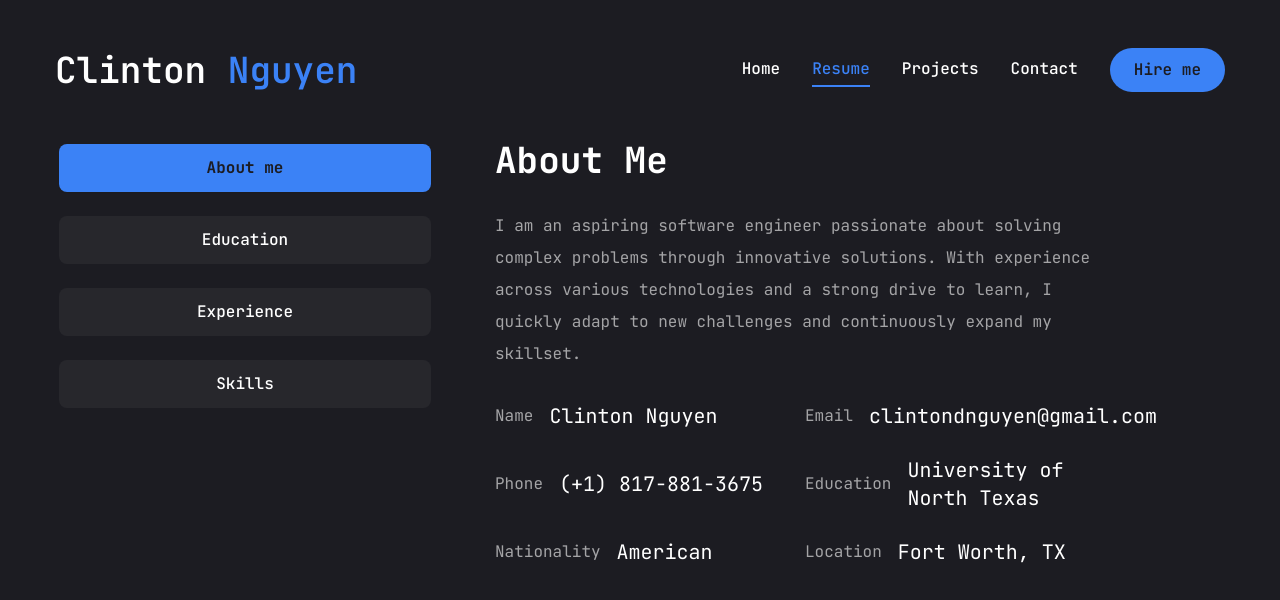
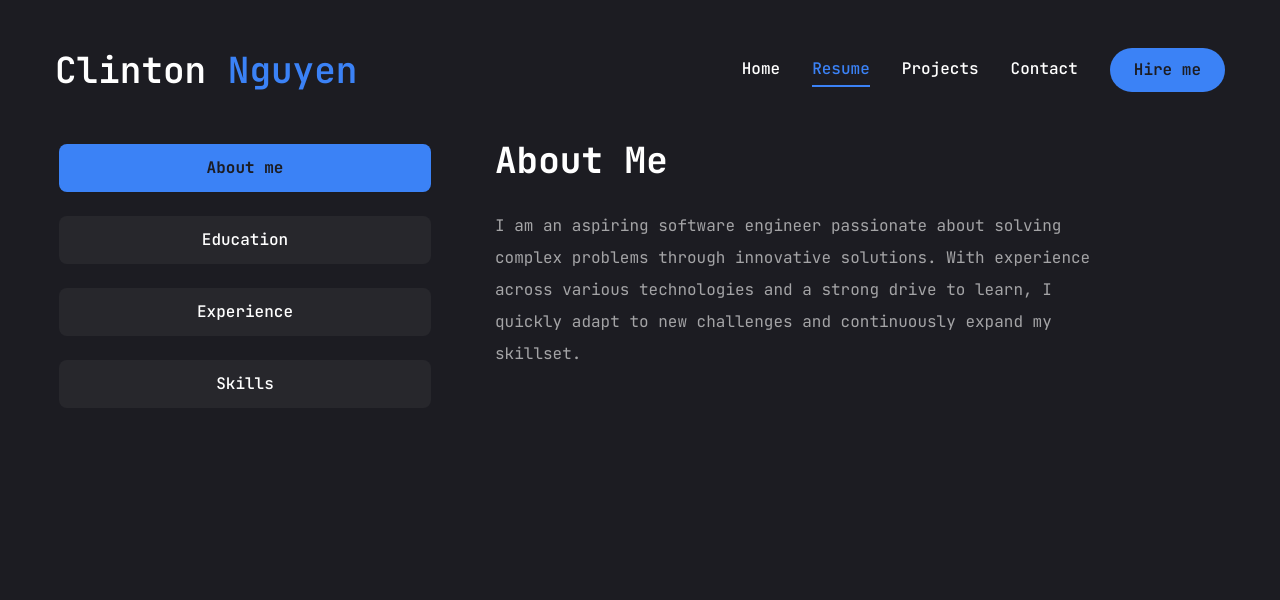
Before and after one commit to clintonnguyen/clinton-portfolio, a Next.js app: page /resume in a window 1280 px wide. Shown: the top 600 px of the page. Built offline with nearby package versions, Linux system fonts and the light colour scheme.

Commit message:
Update resume and projects pages

```diff
--- a/app/projects/page.jsx
+++ b/app/projects/page.jsx
@@ -22,10 +22,22 @@ import WorkSliderBtns from "@/components/WorkSliderBtns";
 const projects = [
   {
     num: "01",
+    title: "Rock Climbing App",
+    description: [
+      "A mobile app enabling users to create, edit, and delete climbing sessions with detailed climb logging including grade, attempts, ratings, and media attachments.",
+      "Designed React Native UI components from Figma wireframes with a clean minimalistic design based on 90+ user survey responses. Architected Supabase backend with Row Level Security, PostgreSQL database, and cloud storage for photos/videos.",
+    ],
+    stack: ["React Native", "Supabase", "PostgreSQL", "Figma"],
+    image: "",
+    github: "https://github.com/ksheahen/Rock-Climbing-App",
+    live: "",
+  },
+  {
+    num: "02",
     title: "MonsterMatcher",
     description: [
-      "A spooky twist on traditional dating apps, this Tinder-like app connects ghouls, goblins, and all things monstrous with human or monster fans looking for a frightfully fun match. Swipe through profiles of eerie characters and see if sparks (or spooky chills) fly.",
-      "Created at HackUNT24",
+      "A full-stack dating application built at HackUNT24 using the MERN stack. Engineered secure JWT authentication with refresh tokens, user-based access control, and persistent sessions achieving 99.9% uptime.",
+      "Developed responsive UI components and created RESTful API endpoints for profile management, matchmaking logic, and user interactions. Delivered technical demo to panel of industry judges.",
     ],
     stack: ["MongoDB", "Express", "React", "Node.js"],
     image:
@@ -34,29 +46,16 @@ const projects = [
     live: "https://monster-matcher.vercel.app/",
   },
   {
-    num: "02",
+    num: "03",
     title: "noteTaker",
     description: [
-      "A full-stack note-taking application built with the MERN (MongoDB, Express.js, React, Node.js) stack. This application allows users to create, manage, and organize their notes with a clean and intuitive interface.",
-      "Created at HackUTA24",
+      "Led a 3-person team at HackUTA24 in developing a full-stack note-taking application using the MERN stack. Engineered RESTful API endpoints achieving 50ms average response time.",
+      "Designed responsive interface using React and Tailwind CSS, increasing user retention by 35%. Validated API endpoints using Postman for quality assurance.",
     ],
-    stack: ["MongoDB", "Express", "React", "Node.js, Tailwind"],
+    stack: ["MongoDB", "Express", "React", "Node.js", "Tailwind"],
     image: "https://i.imgur.com/94YdWYd.png",
     github: "https://github.com/MegaClinton/noteTaker",
     live: "https://notetaker.up.railway.app/",
-  },
-  {
-    num: "03",
-    title: "Student Management System",
-    description: [
-      "An efficient student data management system comparing time complexities of Linked Lists and Binary Search Trees for optimized data operations.",
-      "Features include adding, searching, and updating student records, with demonstrated scalability handling 100,000 student entries generated using Python's Faker library.",
-    ],
-    stack: ["C++", "Python"],
-    image:
-      "https://github.com/user-attachments/assets/7a5b76f0-271a-404f-8abf-2933c8b79248",
-    github: "https://github.com/MegaClinton/Student-Management-System",
-    live: "",
   },
 ];
 
--- a/app/resume/page.jsx
+++ b/app/resume/page.jsx
@@ -19,7 +19,15 @@ import {
   SiTailwindcss,
   SiPostgresql,
   SiMongodb,
+  SiTypescript,
+  SiUnity,
+  SiFigma,
+  SiJenkins,
+  SiTableau,
+  SiPostman,
 } from "react-icons/si";
+
+import { TbBrandReactNative } from "react-icons/tb";
 
 import Image from "next/image";
 
@@ -28,32 +36,6 @@ const about = {
   title: "About Me",
   description:
     "I am an aspiring software engineer passionate about solving complex problems through innovative solutions. With experience across various technologies and a strong drive to learn, I quickly adapt to new challenges and continuously expand my skillset.",
-  info: [
-    {
-      fieldName: "Name",
-      fieldValue: "Clinton Nguyen",
-    },
-    {
-      fieldName: "Email",
-      fieldValue: "clintondnguyen@gmail.com",
-    },
-    {
-      fieldName: "Phone",
-      fieldValue: "(+1) 817-881-3675",
-    },
-    {
-      fieldName: "Education",
-      fieldValue: "University of North Texas",
-    },
-    {
-      fieldName: "Nationality",
-      fieldValue: "American",
-    },
-    {
-      fieldName: "Location",
-      fieldValue: "Fort Worth, TX",
-    },
-  ],
 };
 
 // experience data
@@ -62,6 +44,11 @@ const experience = {
   title: "My Experience",
   description: "Here is where I've worked and what I've done.",
   items: [
+    {
+      company: "Citi",
+      position: "Software Developer",
+      duration: "June 2025 - August 2025",
+    },
     {
       company: "Edikt Studios",
       position: "Game Developer",
@@ -77,14 +64,14 @@ const education = {
   description: "Here is where I've studied and what I've learned.",
   items: [
     {
+      institution: "University of North Texas",
+      degree: "B.S. Computer Science",
+      duration: "August 2022 - May 2026",
+    },
+    {
       institution: "CodeSignal",
       degree: "Full-Stack Engineering with JavaScript",
       duration: "2024",
-    },
-    {
-      institution: "University of North Texas",
-      degree: "B.S. Computer Science",
-      duration: "August 2022 - May 2026",
     },
   ],
 };
@@ -108,16 +95,20 @@ const skills = {
       skillName: "javascript",
     },
     {
+      icon: <SiTypescript />,
+      skillName: "typescript",
+    },
+    {
       icon: <FaReact />,
       skillName: "react.js",
     },
     {
+      icon: <TbBrandReactNative />,
+      skillName: "react native",
+    },
+    {
       icon: <FaNodeJs />,
       skillName: "node.js",
-    },
-    {
-      icon: <SiTailwindcss />,
-      skillName: "tailwind.css",
     },
     {
       icon: <SiNextdotjs />,
@@ -126,6 +117,10 @@ const skills = {
     {
       icon: <SiExpress />,
       skillName: "express.js",
+    },
+    {
+      icon: <SiTailwindcss />,
+      skillName: "tailwind.css",
     },
     {
       icon: <FaPython />,
@@ -140,6 +135,18 @@ const skills = {
       skillName: "c++",
     },
     {
+      icon: <SiUnity />,
+      skillName: "unity",
+    },
+    {
+      icon: <SiPostgresql />,
+      skillName: "postgresql",
+    },
+    {
+      icon: <SiMongodb />,
+      skillName: "mongodb",
+    },
+    {
       icon: <FaGithub />,
       skillName: "github",
     },
@@ -148,12 +155,20 @@ const skills = {
       skillName: "git",
     },
     {
-      icon: <SiPostgresql />,
-      skillName: "postgresql",
+      icon: <SiFigma />,
+      skillName: "figma",
     },
     {
-      icon: <SiMongodb />,
-      skillName: "mongodb",
+      icon: <SiJenkins />,
+      skillName: "jenkins",
+    },
+    {
+      icon: <SiTableau />,
+      skillName: "tableau",
+    },
+    {
+      icon: <SiPostman />,
+      skillName: "postman",
     },
   ],
 };
@@ -205,19 +220,6 @@ const Resume = () => {
                 <p className="max-w-[600px] text-white/60 mx-auto xl:mx-0">
                   {about.description}
                 </p>
-                <ul className="grid grid-cols-1 xl:grid-cols-2 gap-y-6 max-w-[620px] mx-auto xl:mx-0">
-                  {about.info.map((item, index) => {
-                    return (
-                      <li
-                        key={index}
-                        className="flex items-center justify-center gap-4 xl:justify-start"
-                      >
-                        <span className="text-white/60">{item.fieldName}</span>
-                        <span className="text-xl">{item.fieldValue}</span>
-                      </li>
-                    );
-                  })}
-                </ul>
               </div>
             </TabsContent>
             {/*education*/}
```
Also changed, not shown: 1 other file (tests, documents, lock files or other folders).
